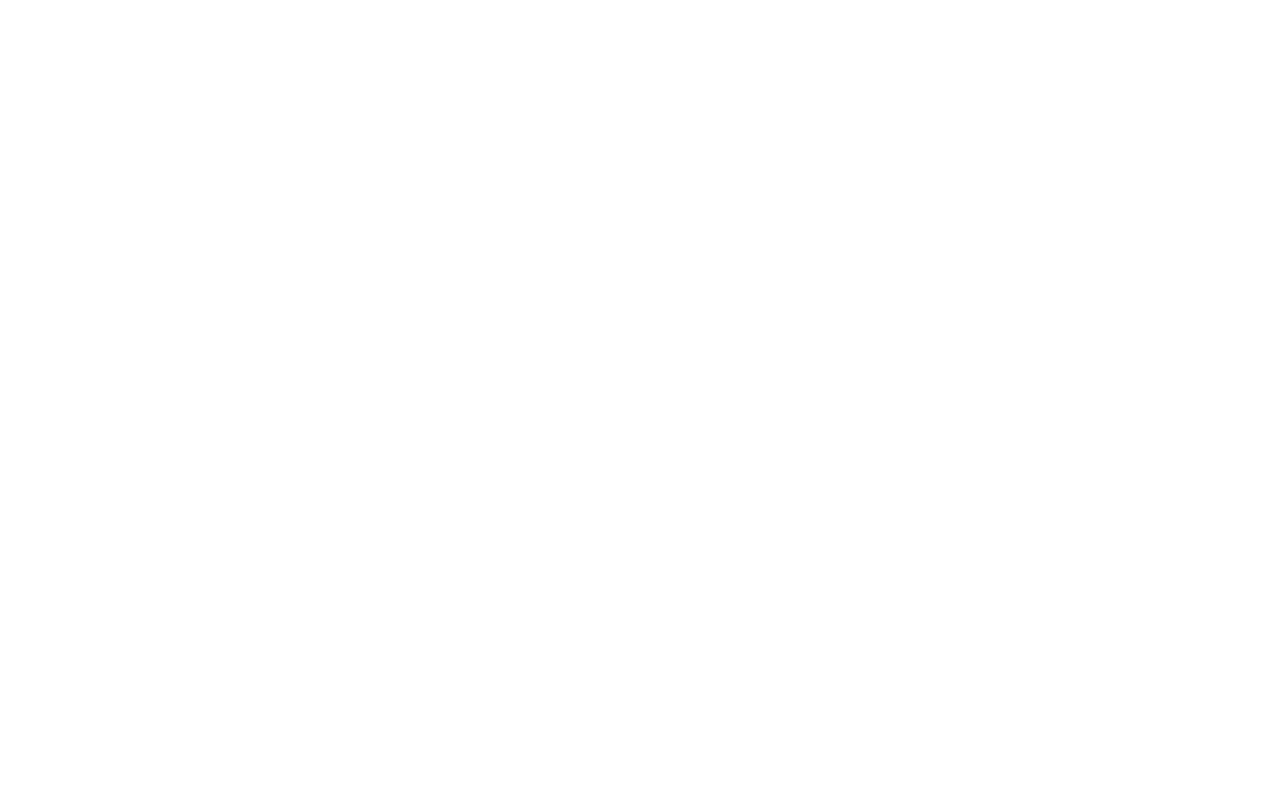
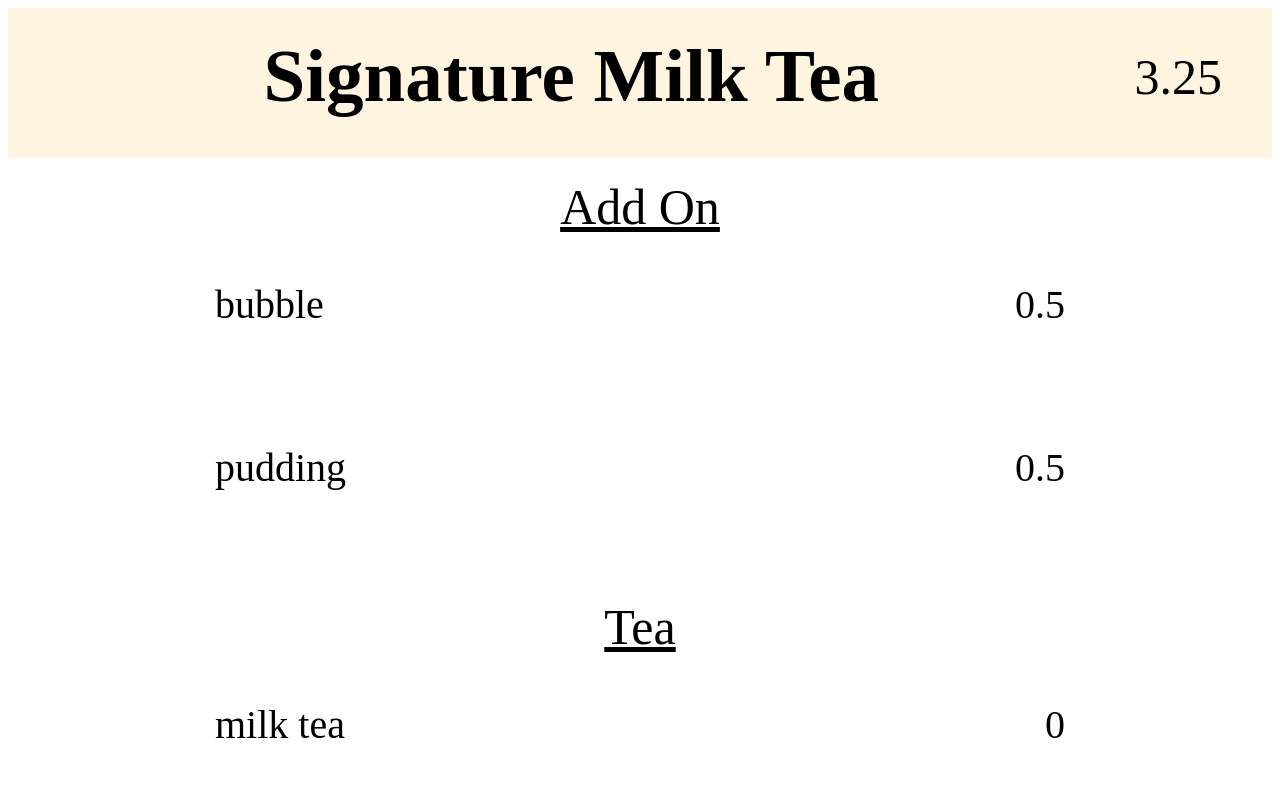
Before and after one commit to bogenwan/food-manual, a React (Create React App) app: page / in a window 1280 px wide. Shown: the top 800 px of the page. Built offline with nearby package versions, Linux system fonts and the light colour scheme.

Commit message:
build user visual interface, created options and suboptions component in react

```diff
--- a/package.json
+++ b/package.json
@@ -3,6 +3,7 @@
   "version": "0.1.0",
   "private": true,
   "dependencies": {
+    "lodash": "^4.17.4",
     "react": "^16.2.0",
     "react-dom": "^16.2.0",
     "react-scripts": "1.0.17"
--- a/src/component/App.jsx
+++ /dev/null
@@ -1,16 +0,0 @@
-import React, { Component } from 'react';
-import '../styles/App.css';
-
-class App extends Component {
-  render() {
-    return (
-      <div className="App">
-        <header className="header">
-
-        </header>
-      </div>
-    );
-  }
-}
-
-export default App;
--- /dev/null
+++ b/src/components/App.jsx
@@ -0,0 +1,38 @@
+import React, { Component } from 'react';
+import '../styles/App.css';
+import OptionList from './OptionList.jsx';
+import { stringToCurrency } from '../util/helper-functions.js';
+
+class App extends Component {
+  constructor (props) {
+    super (props);
+
+    this.state = {
+      itemOptions: props.foodData.options,
+      name: props.foodData.name,
+      price: stringToCurrency(props.foodData.price)
+    };
+  };
+
+  render () {
+    return (
+      <div className="App">
+        <header className="header">
+          <h1 className="food-name">
+            {this.state.name}
+          </h1>
+          <span className="total-price">
+            {this.state.price}
+          </span>
+        </header>
+        <div className="content-box">
+          <OptionList
+          options={this.state.itemOptions}
+          />
+        </div>
+      </div>
+    );
+  };
+};
+
+export default App;
--- /dev/null
+++ b/src/components/OptionEntry.jsx
@@ -0,0 +1,31 @@
+import React, { Component } from 'react';
+import '../styles/App.css';
+import SubOptionList from './subOptionList.jsx';
+
+class OptionEntry extends Component {
+  constructor (props) {
+    super (props);
+
+    this.state = {
+      eachOptions: props.option,
+      subOptions: props.option.items
+    };
+  };
+
+  render () {
+    return (
+      <div className="option-entry">
+        <div className="option-name">
+          {this.state.eachOptions.name}
+        </div>
+        <div className="sub-option-list">
+          <SubOptionList
+          subOptions={this.state.subOptions}
+          />
+        </div>
+      </div>
+    )
+  };
+};
+
+export default OptionEntry;
--- /dev/null
+++ b/src/components/OptionList.jsx
@@ -0,0 +1,20 @@
+import React, { Component } from 'react';
+import '../styles/App.css';
+import OptionEntry from './OptionEntry.jsx';
+
+const OptionList = (props) => (
+  <div className="option-list">
+    {
+      props.options.map((eachOption, index) =>
+        <article className="option-container">
+          <OptionEntry
+          option={eachOption}
+          key={index}
+          />
+        </article>
+      )
+    }
+  </div>
+);
+
+export default OptionList;
--- /dev/null
+++ b/src/components/subOptionEntry.jsx
@@ -0,0 +1,31 @@
+import React, { Component } from 'react';
+import '../styles/App.css';
+import { stringToCurrency } from '../util/helper-functions.js';
+
+class SubOptionEntry extends Component {
+  constructor (props) {
+    super (props);
+
+    this.state = {
+      subOptionName: props.subOption.name,
+      subOptionPrice: stringToCurrency(props.subOption.price),
+      subOptionavAvailable: props.subOption.available
+    };
+  };
+
+  render () {
+    console.log(typeof this.state.subOptionPrice)
+    return (
+      <div className="sub-option-entry-container">
+        <div className="sub-option-name">
+          {this.state.subOptionName}
+        </div>
+        <div className="sub-option-price">
+          {this.state.subOptionPrice}
+        </div>
+      </div>
+    )
+  };
+};
+
+export default SubOptionEntry;
--- /dev/null
+++ b/src/components/subOptionList.jsx
@@ -0,0 +1,21 @@
+import React, { Component } from 'react';
+import '../styles/App.css';
+import SubOptionEntry from './subOptionEntry.jsx';
+
+const SubOptionList = (props) => (
+  <div className="sub-option-list-container">
+    {
+      props.subOptions.map((eachSubOption, index) =>
+        <artical className="sub-option-container">
+          <SubOptionEntry
+          subOption={eachSubOption}
+          key={index}
+          />
+          <br/>
+        </artical>
+      )
+    }
+  </div>
+)
+
+export default SubOptionList;
--- /dev/null
+++ b/src/food-data.json
@@ -0,0 +1,57 @@
+[{
+  "name": "Signature Milk Tea",
+  "price": 325,
+  "options": [
+    {
+      "name": "Add On",
+      "min": 1,
+      "max": 1,
+      "items": [
+        {
+          "name": "bubble",
+          "price": 50,
+          "available": true
+        },
+        {
+          "name": "pudding",
+          "price": 50,
+          "available": true
+        }
+      ]
+    },
+    {
+      "name": "Tea",
+      "min": 1,
+      "max": 1,
+      "items": [
+          {
+            "name": "milk tea",
+            "price": 0,
+            "avilable": true
+          },
+          {
+             "name": "green milk tea",
+            "price": 0,
+            "avilable": true
+          }
+        ]
+    },
+    {
+       "name": "Size",
+      "min": 1,
+      "max": 1,
+      "items": [
+          {
+            "name": "Large",
+            "price": 0,
+            "avilable": true
+          },
+          {
+            "name": "Medium",
+            "price": 0,
+            "avilable": true
+          }
+        ]
+    }
+  ]
+}]
--- a/src/index.js
+++ b/src/index.js
@@ -1,7 +1,9 @@
 import React from 'react';
 import ReactDOM from 'react-dom';
-import App from './component/App.jsx';
+import App from './components/App.jsx';
 import registerServiceWorker from './registerServiceWorker';
+import foodData from './food-data.json';
 
-ReactDOM.render(<App />, document.getElementById('root'));
+
+ReactDOM.render(<App foodData={foodData[0]} />, document.getElementById('root'));
 registerServiceWorker();
--- a/src/styles/App.css
+++ b/src/styles/App.css
@@ -1,3 +1,60 @@
 .App {
   box-sizing: content-box;
 }
+
+.header {
+  width: auto;
+  height: 150px;
+  background-color: #FEF4DF;
+  text-align: center;
+}
+
+.food-name {
+  display: inline-block;
+  margin-top: 25px;
+  font-size: 75px;
+}
+
+.total-price {
+  float: right;
+  margin: 40px 50px 0px 0px;
+  font-size: 50px;
+}
+
+.option-container {
+  width: auto;
+  height: 400px;
+  /*border: 1px solid black;*/
+  text-align: center;
+}
+
+.option-name {
+  margin-top: 20px;
+  font-size: 50px;
+  text-decoration: underline;
+}
+
+.sub-option-list {
+  display: flex;
+  justify-content: center;
+}
+
+.sub-option-entry-container {
+  width: 850px;
+  height: 100px;
+  padding-top: 35px;
+  margin-top: 10px;
+  overflow: auto;
+}
+
+.sub-option-name {
+  display: inline-block;
+  float: left;
+  font-size: 40px;
+}
+
+.sub-option-price {
+  display: inline-block;
+  float: right;
+  font-size: 40px;
+}
--- /dev/null
+++ b/src/util/helper-functions.js
@@ -0,0 +1,7 @@
+const stringToCurrency = (str) => {
+  return Number(str) / Math.pow(10, 2);
+};
+console.log(stringToCurrency('10'))
+module.exports = {
+  stringToCurrency,
+};
```
Also changed, not shown: 2 other files (tests, documents, lock files or other folders).
